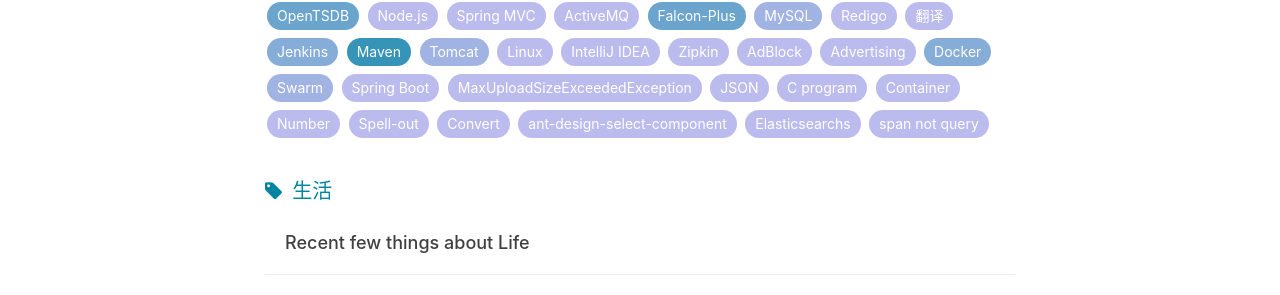
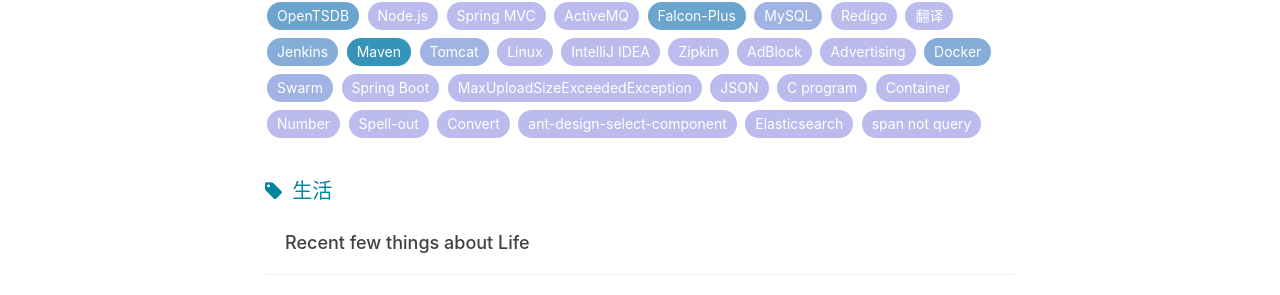
Before and after one commit to yuandghn/yuandghn.github.io, a Jekyll site: the page built from tags.html, in a window 1280 px wide and 900 px high. Shown: the part 302-597 px from the top of the window. Built offline with Jekyll 4.4.1, drawn with Linux system fonts in a browser that asks for light colours; nearby versions of some CDN libraries; comment, search, counter and statistics services are not loaded; some of the changed text lies outside the part shown.

Commit message:
Fix typo

```diff
--- a/_posts/2021-05-25-how-to-understand-span-not-query-in-elasticsearch.markdown
+++ b/_posts/2021-05-25-how-to-understand-span-not-query-in-elasticsearch.markdown
@@ -5,7 +5,7 @@
 date:       2021-05-25 16:00:00
 author:     "Echo Yuan"
 tags:
-    - Elasticsearchs
+    - Elasticsearch
     - span not query
 ---
 最近在学习Elasticsearch，在看到[span not](https://www.elastic.co/guide/en/elasticsearch/reference/7.2/query-dsl-span-not-query.html) query的时候一头雾水，官方也没给出更详细的例子。如鲠在喉，难受。
```
